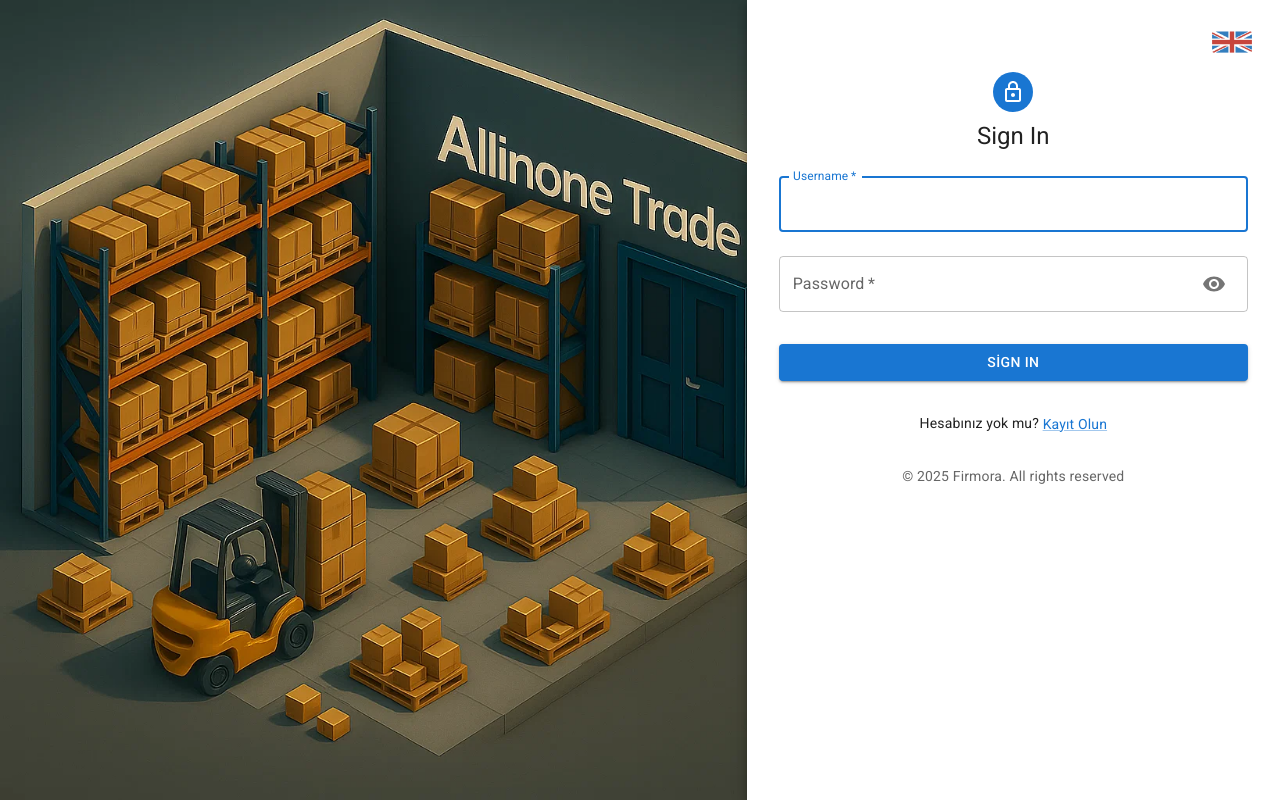
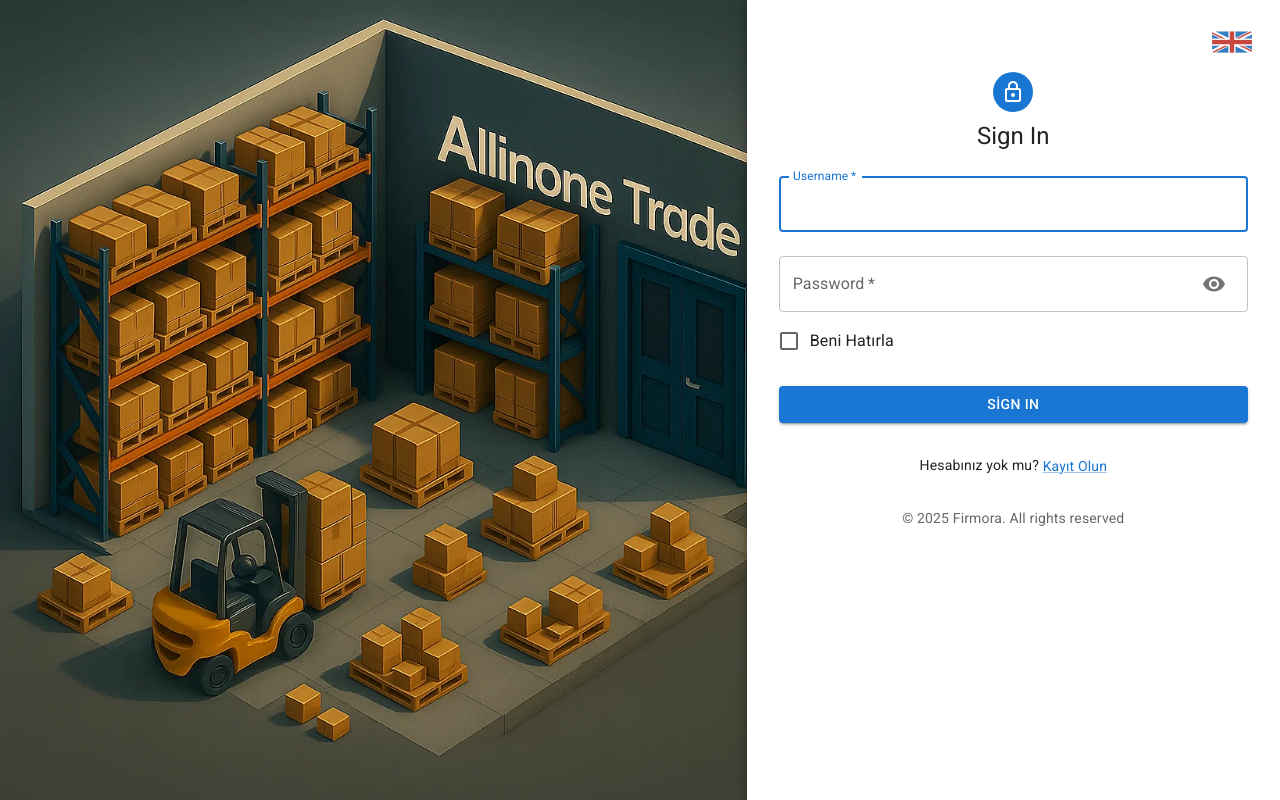
Before and after one commit to fthgncl/firmora-web, a React (Create React App) app: page /sign-in in a window 1280 px wide. Built offline with nearby package versions, Linux system fonts and the light colour scheme.

Commit message:
Add "Remember Me" checkbox to SignInPage for user convenience

```diff
--- a/src/pages/SignInPage.js
+++ b/src/pages/SignInPage.js
@@ -24,6 +24,8 @@ import LanguageSelector from '../components/LanguageSelector';
 import Link from '@mui/material/Link';
 import Copyright from '../components/Copyright';
 import {useHideAppBar} from "../contexts/AppBarContext";
+import FormControlLabel from '@mui/material/FormControlLabel';
+import Checkbox from '@mui/material/Checkbox';
 
 export default function SignInSide() {
     const { t } = useTranslation();
@@ -36,6 +38,7 @@ export default function SignInSide() {
     const [emailOrUsername, setEmailOrUsername] = useState('');
     const [isResending, setIsResending] = useState(false);
     const [resendMessage, setResendMessage] = useState('');
+    const [rememberMe, setRememberMe] = useState(false);
     const {login} = useAuth();
     useHideAppBar();
 
@@ -70,7 +73,7 @@ export default function SignInSide() {
         const loginData = {
             username: data.get('username'),
             password: data.get('password'),
-            rememberMe: false
+            rememberMe: rememberMe
         };
 
         setIsLoading(true);
@@ -185,6 +188,16 @@ export default function SignInSide() {
                                 </InputAdornment>
                             }}
                         />
+                        <FormControlLabel
+                            control={
+                                <Checkbox
+                                    checked={rememberMe}
+                                    onChange={(e) => setRememberMe(e.target.checked)}
+                                    color="primary"
+                                />
+                            }
+                            label="Beni Hatırla"
+                        />
                         {errorMessage && !isEmailNotVerified && (
                             <Typography sx={{textAlign: 'center', color: 'error.main'}}
                                         variant='body2'>{errorMessage}</Typography>
```
